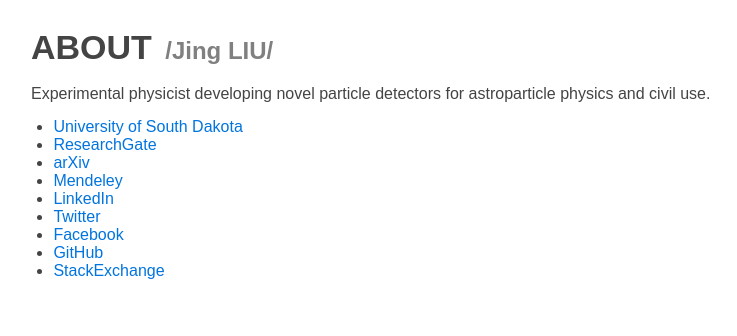
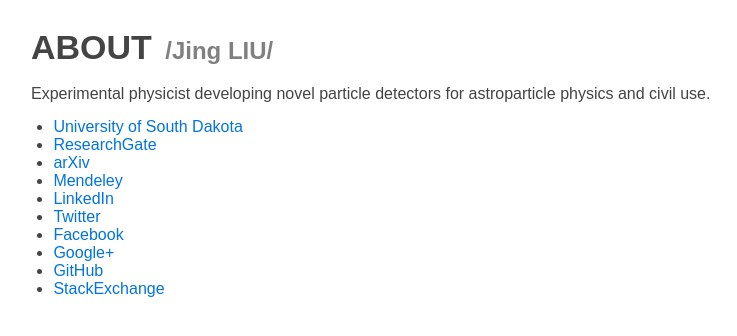
Before and after one commit to jintonic/jintonic.github.io, a Jekyll site: the page built from about.md, in a window 1280 px wide. Shown: the top 336 px of the page, without its empty margins (269-1006 px from the left). Built offline with Jekyll 4.4.1, drawn with Linux system fonts in a browser that asks for light colours.

Commit message:
added google+

```diff
--- a/about.md
+++ b/about.md
@@ -13,5 +13,6 @@ Experimental physicist developing novel particle detectors for astroparticle phy
 - [LinkedIn](https://www.linkedin.com/in/jingliuphys)
 - [Twitter](https://twitter.com/jingliusd)
 - [Facebook](https://www.facebook.com/liu.jing.501)
+- [Google+](https://plus.google.com/101717075408086641466)
 - [GitHub](https://github.com/jintonic)
 - [StackExchange](http://stackexchange.com/users/2014017/jing)
```
